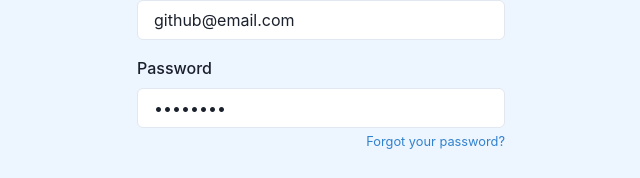
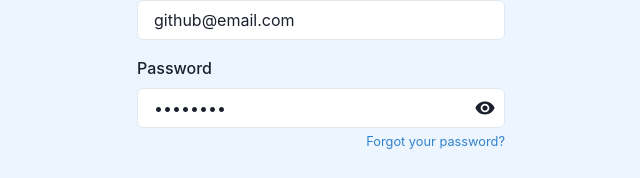
Before and after one commit to santospatrick/sample-nextjs-app, a Next.js app: page /login in a window 1280 px wide. Shown: the part 339-517 px from the top of the page, without its empty margins (319-959 px from the left). Built offline with nearby package versions, Linux system fonts and the light colour scheme; no server answers.

Commit message:
feat: add input password visibility toggle

```diff
--- a/src/components/inputs/InputText/InputText.tsx
+++ b/src/components/inputs/InputText/InputText.tsx
@@ -9,6 +9,7 @@ import {
 import { Control, useController } from "react-hook-form";
 import InputMask, { Props as InputMaskProps } from "react-input-mask";
 import { ChangeEvent } from "react";
+import PasswordContainer from "./PasswordContainer";
 
 type Props = {
   label?: string;
@@ -28,6 +29,7 @@ function InputText({
   maskPlaceholder,
   alwaysShowMask,
   beforeMaskedStateChange,
+  type,
   ...rest
 }: Props) {
   const {
@@ -41,6 +43,8 @@ function InputText({
   return (
     <FormControl isInvalid={invalid}>
       {label && <FormLabel htmlFor={name}>{label}</FormLabel>}
+
+      <PasswordContainer type={type}>
         {mask ? (
           <InputMask
             mask={mask}
@@ -64,9 +68,11 @@ function InputText({
             onChange={onChange}
             onBlur={onBlur}
             isInvalid={invalid}
+            type={type}
             {...rest}
           />
         )}
+      </PasswordContainer>
 
       {invalid ? (
         <FormErrorMessage>{error?.message}</FormErrorMessage>
--- /dev/null
+++ b/src/components/inputs/InputText/PasswordContainer.tsx
@@ -0,0 +1,42 @@
+import {
+  IconButton,
+  InputGroup,
+  InputRightElement,
+  useBoolean,
+} from "@chakra-ui/react";
+import { cloneElement, HTMLInputTypeAttribute, ReactElement } from "react";
+import { IoMdEyeOff, IoMdEye } from "react-icons/io";
+
+type Props = {
+  type: (HTMLInputTypeAttribute & string) | undefined;
+  children: ReactElement<any>;
+};
+
+function PasswordContainer({ type, children }: Props) {
+  const [isVisible, { toggle }] = useBoolean(false);
+
+  if (type === "password") {
+    return (
+      <InputGroup size="md">
+        {cloneElement(children, {
+          type: isVisible ? "text" : "password",
+        })}
+        <InputRightElement>
+          <IconButton
+            h="1.75rem"
+            size="sm"
+            onClick={toggle}
+            aria-label="Toggle secret text"
+            variant="ghost"
+            fontSize={22}
+            icon={isVisible ? <IoMdEyeOff /> : <IoMdEye />}
+          />
+        </InputRightElement>
+      </InputGroup>
+    );
+  }
+
+  return children;
+}
+
+export default PasswordContainer;
```
Lines whose indentation alone changed are shown as unchanged.
